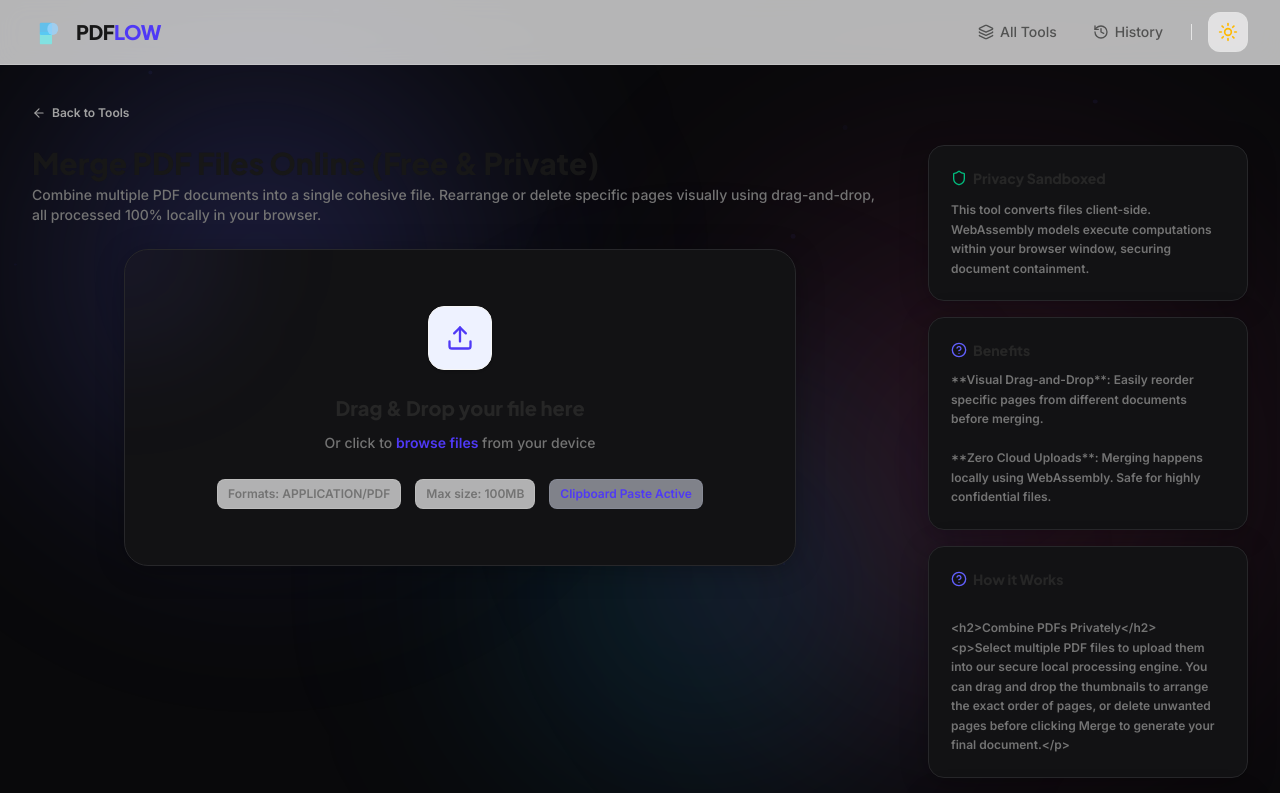
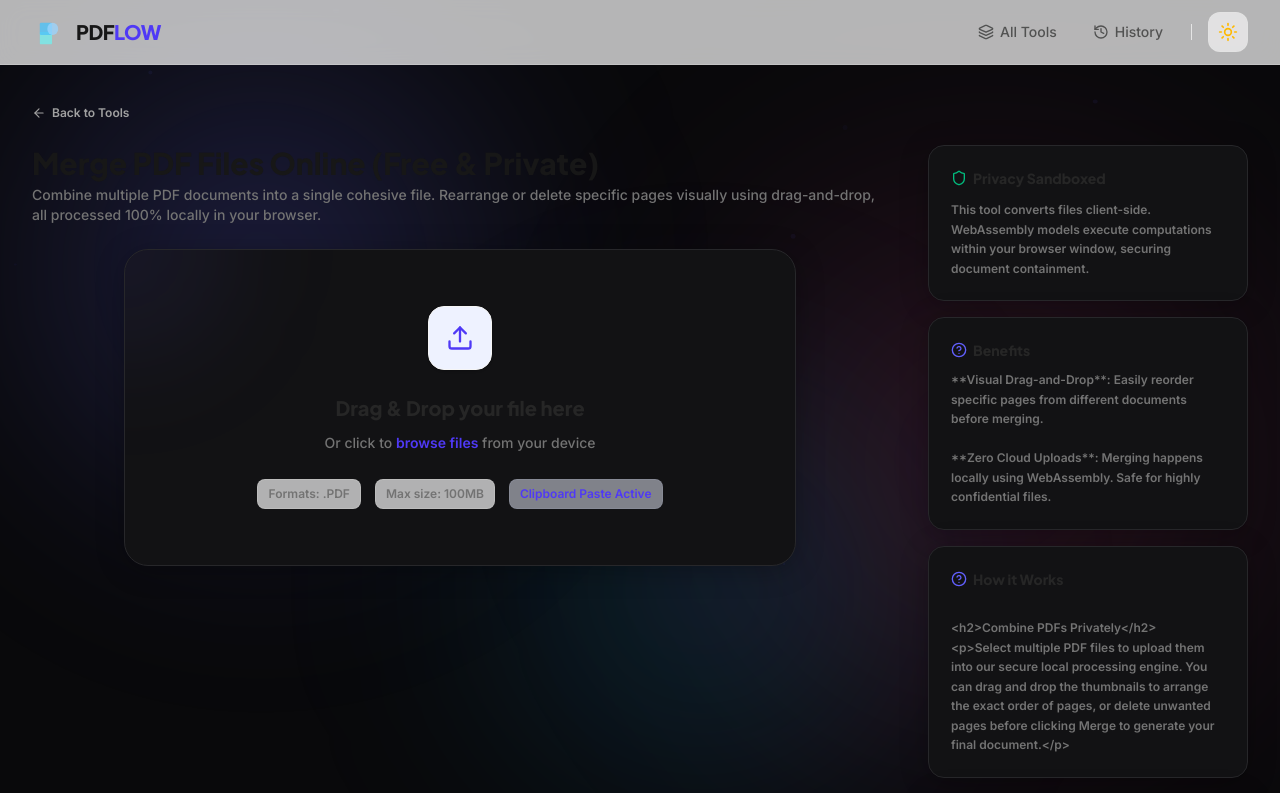
Before and after one commit to kborgohain007-cloud/PDFLOW, a Next.js app: page /merge-pdf in a window 1280 px wide. Shown: the top 793 px of the page. Built offline with nearby package versions, Linux system fonts and the light colour scheme.

Commit message:
fixed merge pdf tool

```diff
--- a/src/app/merge-pdf/page.tsx
+++ b/src/app/merge-pdf/page.tsx
@@ -14,7 +14,7 @@ export default function MergePdfPage() {
       toolId={seo.toolId}
       title={seo.h1}
       description={seo.intro}
-      allowedTypes={['application/pdf']}
+      allowedTypes={['.pdf']}
       multiple={true}
       maxSizeMB={100}
       processFiles={processMergePdf}
```
